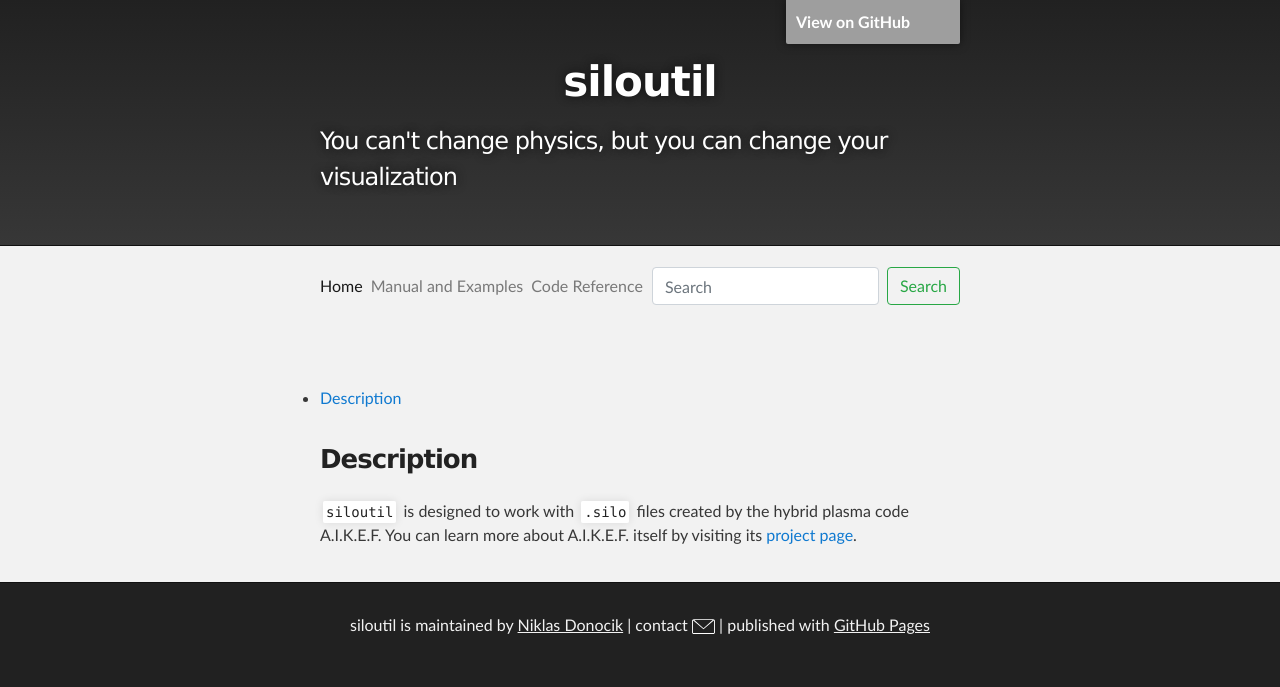
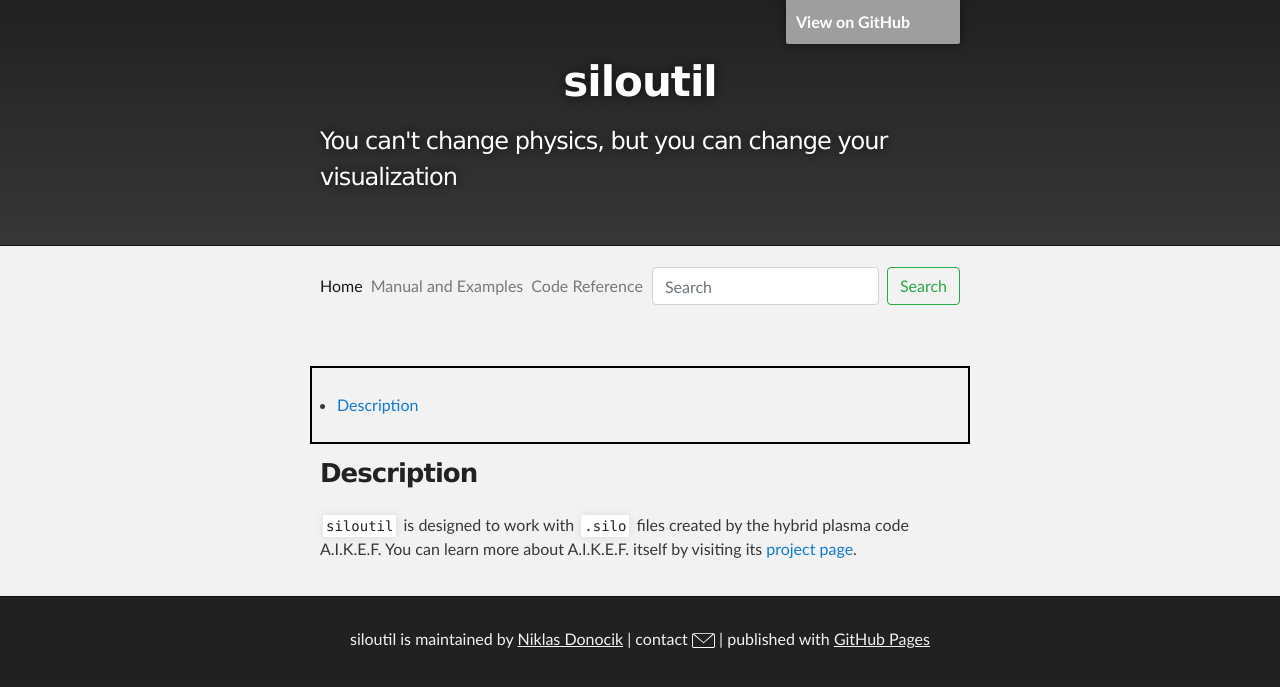
Before and after one commit to siloutil/siloutil.github.io, a Jekyll site: the page built from README.md, in a window 1280 px wide. Shown: the top 687 px of the page. Built offline with Jekyll 4.4.1, drawn with Linux system fonts in a browser that asks for light colours; our own code applies the rules of GitHub Pages for plain Markdown files; grey boxes are pictures that could not be loaded.

Commit message:
Update style.css

```diff
--- a/css/style.css
+++ b/css/style.css
@@ -596,16 +596,17 @@ form{
 		font-size:11px
 	}
 }
-
 .nav-link {
 	padding-left: 0px !important;
 }
-
 .tipue_search_content_url{
 	display: none !important;
 }
-
 .tipue_search_content_text {
     display: inline-block !important;
     margin-left: 1em !important;
 }
+.toc {
+    border: 2px solid black;
+    padding: 25px;
+}
```
